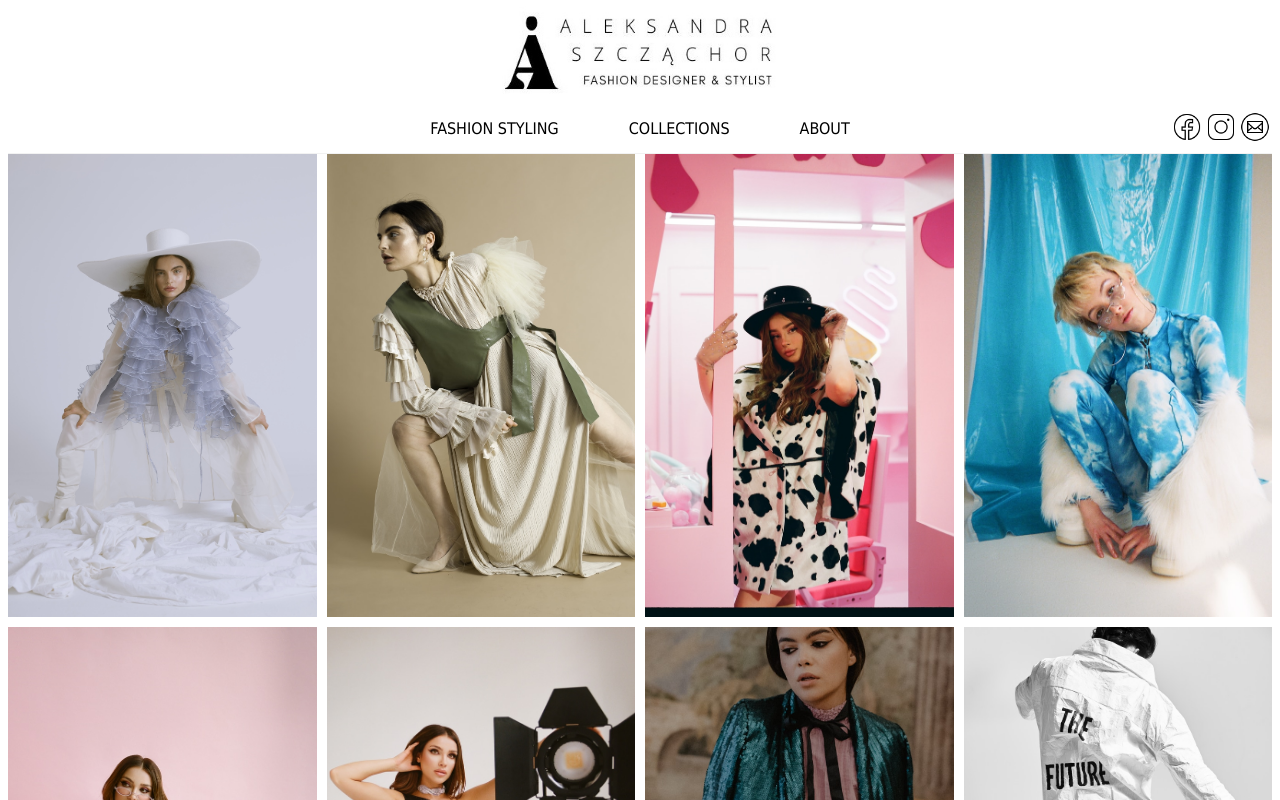
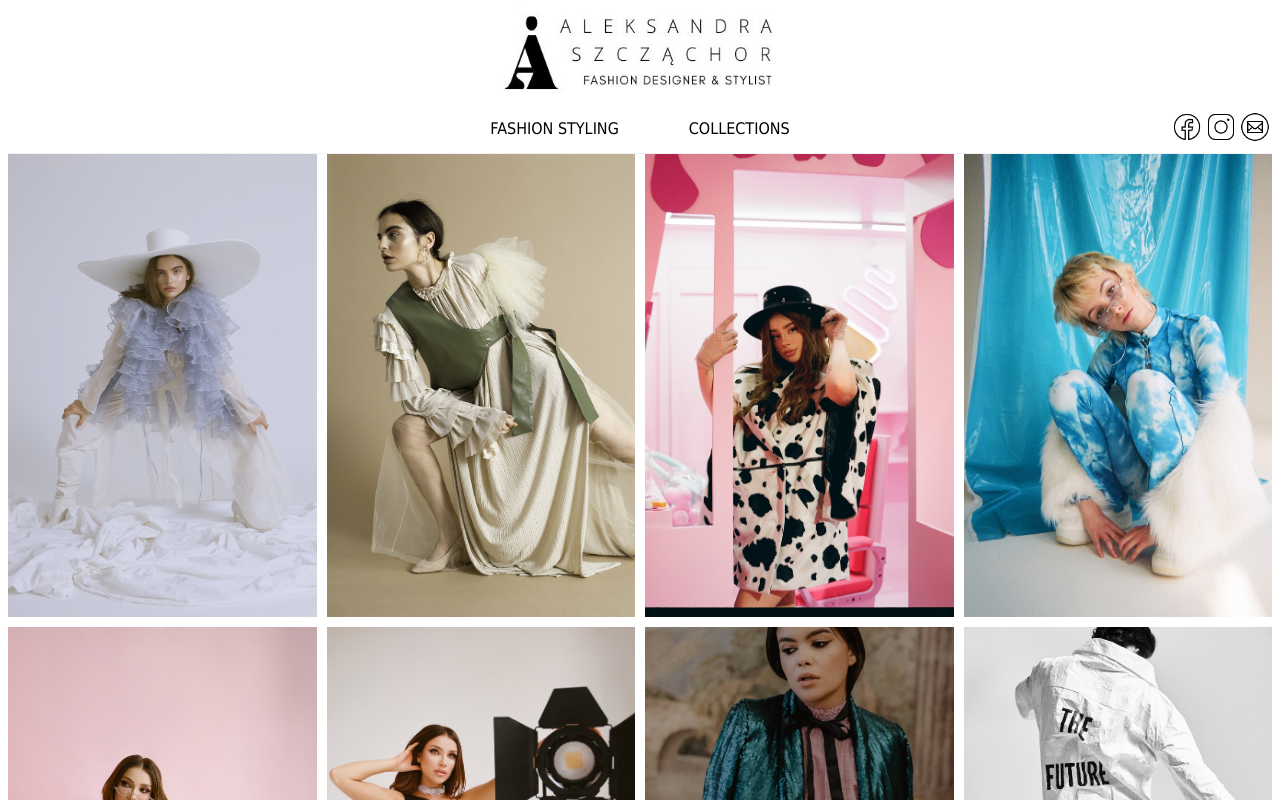
Before and after one commit to filobr/aszczachor, a React (Create React App) app: page / in a window 1280 px wide. Shown: the top 800 px of the page. Built offline with nearby package versions, Linux system fonts and the light colour scheme; the HTML template or start-up script is replaced by a standard one.

Commit message:
fix: About comp removed

```diff
--- a/src/components/mobileMenu/MobileMenu.js
+++ b/src/components/mobileMenu/MobileMenu.js
@@ -46,7 +46,7 @@ const MobileMenu = ({
           list={collections}
           SetIsMenuOpened={SetIsMenuOpened}
         />
-        {links.map(({ path, label }) => (
+        {/* {links.map(({ path, label }) => (
           <Link
             style={{ textDecoration: "none" }}
             to={path}
@@ -57,7 +57,8 @@ const MobileMenu = ({
               <span className={styles.expand}>{label}</span>
             </li>
           </Link>
-        ))}
+        ))} */}
+        {/* TO FIX when about component done */}
       </ul>
     </div>
   );
--- a/src/components/navbar/Navbar.js
+++ b/src/components/navbar/Navbar.js
@@ -87,7 +87,8 @@ const Navbar = ({ routes, socialPaths }) => {
                 />
               )}
             </div>
-            <NavButtonLink to={routes.about.path} label={routes.about.label} />
+            {/* <NavButtonLink to={routes.about.path} label={routes.about.label} /> */}
+            {/* TO FIX when about component done */}
           </div>
           <div className={styles.socialButtons}>
             <img
```
